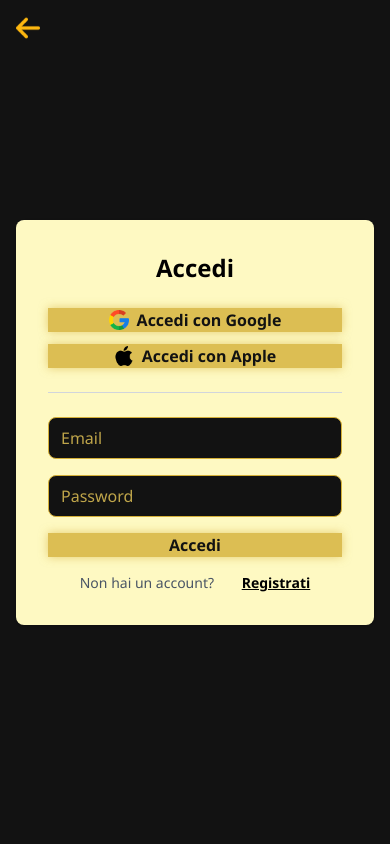
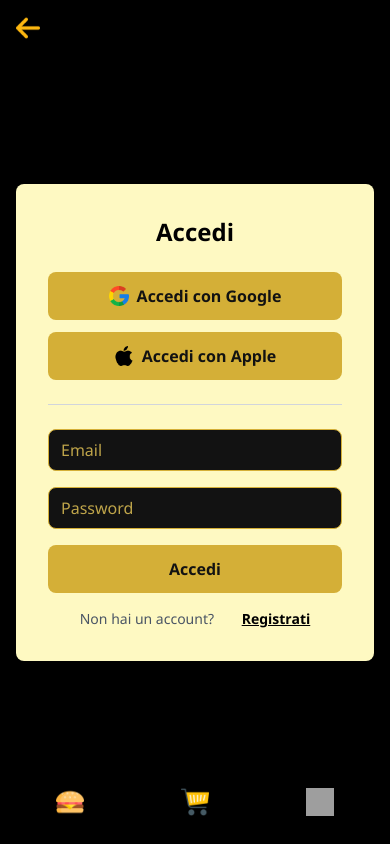
Before and after one commit to prencipemarco/deroma-site, a React (Vite) app: page /auth in a window 390 px wide. Built offline with nearby package versions, Linux system fonts and the light colour scheme; grey boxes are pictures that could not be loaded.

Commit message:
Implementazione carrello

```diff
--- a/package.json
+++ b/package.json
@@ -12,6 +12,7 @@
   "dependencies": {
     "@tailwindcss/vite": "^4.1.8",
     "axios": "^1.9.0",
+    "framer-motion": "^12.16.0",
     "react": "^19.1.0",
     "react-dom": "^19.1.0",
     "react-icons": "^5.5.0",
--- a/src/components/Header.jsx
+++ b/src/components/Header.jsx
@@ -1,5 +1,6 @@
 import React, { useEffect, useState } from "react";
 import { Link } from "react-router-dom";
+import { motion, AnimatePresence } from "framer-motion";
 
 const sections = [
   "Pinse Rosse",
@@ -11,9 +12,12 @@ const sections = [
   "Bevande",
 ];
 
-function Header({ cartCount = 0 }) {
+function Header({ cartCount = 0, cartItems = [], removeItem, totalPrice = 0 }) {
   const [showHeader, setShowHeader] = useState(false);
   const [activeSection, setActiveSection] = useState("");
+  const [cartOpen, setCartOpen] = useState(false);
+
+  const toggleCart = () => setCartOpen(!cartOpen);
 
   useEffect(() => {
     const handleScroll = () => {
@@ -44,6 +48,8 @@ function Header({ cartCount = 0 }) {
   };
 
   return (
+    <>
+      {/* Header principale */}
       <header
         className={`fixed top-0 left-0 w-full z-50 px-6 py-4 flex justify-between items-center transition-all duration-500 ${
           showHeader
@@ -51,7 +57,7 @@ function Header({ cartCount = 0 }) {
             : "opacity-0 pointer-events-none"
         }`}
       >
-      {/* LOGO - visibile solo su desktop */}
+        {/* Logo */}
         <Link to="/" className="ml-10 md:block hidden">
           <img
             src="/logo.png"
@@ -60,8 +66,10 @@ function Header({ cartCount = 0 }) {
           />
         </Link>
 
-      {/* MENU CENTRALE */}
-      <nav className="flex md:gap-3 gap-1 text-sm font-medium tracking-wide overflow-x-auto scrollbar-none md:overflow-visible px-1">
+        {/* Menu centrale */}
+        <nav
+          className="flex md:gap-3 gap-1 text-sm font-medium tracking-wide overflow-x-auto scrollbar-none md:overflow-visible px-1 transition-all duration-300"
+        >
           {sections.map((section) => {
             const id = section.toLowerCase().replace(/\s/g, "-");
             const isActive = activeSection === section;
@@ -83,7 +91,7 @@ function Header({ cartCount = 0 }) {
           })}
         </nav>
 
-      {/* ICONE UTENTE + CARRELLO - visibili solo su desktop */}
+        {/* Icone a destra */}
         <div className="items-center gap-6 md:flex hidden">
           <Link to="/auth">
             <img
@@ -93,13 +101,13 @@ function Header({ cartCount = 0 }) {
             />
           </Link>
 
-        <div className="relative">
+          <div className="relative cursor-pointer" onClick={toggleCart}>
             <img
-            src="/icons/carts.png"
+              src={cartOpen ? "/icons/close-yellow.png" : "/icons/carts.png"}
               alt="Cart"
               className="mr-10 w-8 h-8 hover:scale-110 transition-transform"
             />
-          {cartCount > 0 && (
+            {cartCount > 0 && !cartOpen && (
               <span className="absolute -top-2 -right-2 bg-yellow-400 text-black text-xs rounded-full w-5 h-5 flex items-center justify-center">
                 {cartCount}
               </span>
@@ -107,6 +115,53 @@ function Header({ cartCount = 0 }) {
           </div>
         </div>
       </header>
+
+      {/* Cart Panel laterale */}
+      <AnimatePresence>
+        {cartOpen && (
+          <motion.div
+            initial={{ x: 400, opacity: 0 }}
+            animate={{ x: 0, opacity: 1 }}
+            exit={{ x: 400, opacity: 0 }}
+            transition={{ duration: 0.3 }}
+            className="fixed top-[72px] right-0 h-[calc(100vh-72px)] w-[340px] bg-black/70 backdrop-blur-lg z-40 shadow-xl px-5 py-4 overflow-y-auto rounded-l-xl"
+          >
+            <h3 className="text-yellow-400 text-xl font-bold mb-4 text-center">Carrello</h3>
+
+            {cartItems.length === 0 ? (
+              <p className="text-gray-400 text-center">Carrello vuoto</p>
+            ) : (
+              <ul className="space-y-3">
+                {cartItems.map((item, i) => (
+                  <li
+                    key={i}
+                    className="flex justify-between items-center bg-white/10 rounded p-2 shadow-inner"
+                  >
+                    <span>{item.name}</span>
+                    <div className="flex items-center gap-3">
+                      <span>{item.quantity}× {item.price.toFixed(2)}€</span>
+                      <button
+                        onClick={() => removeItem(item.id)}
+                        className="text-red-500 font-bold text-xl leading-none hover:text-red-400"
+                        aria-label={`Rimuovi ${item.name}`}
+                      >
+                        ×
+                      </button>
+                    </div>
+                  </li>
+                ))}
+              </ul>
+            )}
+
+            {/* Totale */}
+            <div className="mt-4 border-t border-yellow-400 pt-4 flex justify-between text-yellow-400 font-semibold text-lg">
+              <span>Totale:</span>
+              <span>{totalPrice.toFixed(2)}€</span>
+            </div>
+          </motion.div>
+        )}
+      </AnimatePresence>
+    </>
   );
 }
 
--- a/src/components/MobileBottomBar.jsx
+++ b/src/components/MobileBottomBar.jsx
@@ -1,52 +1,122 @@
-import React, { useEffect, useState } from "react";
+import React, { useRef, useEffect } from "react";
 import { Link } from "react-router-dom";
+import { motion } from "framer-motion";
 
-function MobileBottomBar({ cartCount = 0 }) {
-  const [showBar, setShowBar] = useState(false);
+function MobileBottomBar({
+  cartCount = 0,
+  cartItems = [],
+  removeItem,
+  totalPrice = 0,
+  cartOpen,
+  setCartOpen
+}) {
+  const cartRef = useRef(null);
+
+  const toggleCart = () => setCartOpen(!cartOpen);
 
   useEffect(() => {
-    const handleScroll = () => {
-      const heroHeight = document.querySelector("#hero")?.offsetHeight || 300;
-      setShowBar(window.scrollY > heroHeight * 0.7);
+    function handleClickOutside(event) {
+      if (cartOpen && cartRef.current && !cartRef.current.contains(event.target)) {
+        setCartOpen(false);
+      }
+    }
+
+    document.addEventListener("mousedown", handleClickOutside);
+    return () => {
+      document.removeEventListener("mousedown", handleClickOutside);
     };
-
-    window.addEventListener("scroll", handleScroll);
-    return () => window.removeEventListener("scroll", handleScroll);
-  }, []);
-
-  if (!showBar) return null;
+  }, [cartOpen, setCartOpen]);
 
   return (
-    <div className={`fixed bottom-4 left-0 w-full z-50 md:hidden flex justify-center items-center pointer-events-none transition-all ${showBar ? "animate-bounceInUp" : ""}`}>
-      <div className="flex justify-around gap-6 w-[90%] pointer-events-auto">
-
-        {/* User Icon */}
-        <Link to="/auth" className="flex-1 flex justify-center">
-          <div className="w-full max-w-[90px] bg-white/10 backdrop-blur-md p-3 rounded-2xl shadow-lg flex items-center justify-center hover:scale-105 transition-transform">
-            <img src="/icons/user_m.png" alt="User" className="w-7 h-7" />
-          </div>
-        </Link>
+    <>
+      {/* Barra bottom */}
+      <div className="fixed bottom-4 left-0 w-full z-50 md:hidden flex justify-center pointer-events-none">
+        <div className="flex justify-around gap-6 w-[90%] pointer-events-auto relative">
 
           {/* Logo */}
-        <Link to="/" className="flex-1 flex justify-center">
-          <div className="w-full max-w-[90px] bg-white/10 backdrop-blur-md p-3 rounded-2xl shadow-lg flex items-center justify-center hover:scale-105 transition-transform">
+          <div className="flex-1 flex justify-center">
+            <Link to="/" className="w-full max-w-[90px] bg-black/10 backdrop-blur-md p-3 rounded-2xl shadow-lg flex items-center justify-center hover:scale-105 transition-transform">
               <img src="/logo.png" alt="Logo" className="w-7 h-7" />
+            </Link>
           </div>
-        </Link>
 
-        {/* Cart Icon */}
-        <div className="flex-1 flex justify-center relative">
-          <div className="w-full max-w-[90px] bg-white/10 backdrop-blur-md p-3 rounded-2xl shadow-lg flex items-center justify-center hover:scale-105 transition-transform">
-            <img src="/icons/carts.png" alt="Cart" className="w-7 h-7" />
-          </div>
+          {/* Cart - cambia immagine quando aperto */}
+          <motion.button
+            onClick={toggleCart}
+            className="flex-1 flex justify-center cursor-pointer relative"
+            whileTap={{ scale: 0.9 }}
+          >
+            <div className="w-full max-w-[90px] bg-black/10 backdrop-blur-md p-3 rounded-2xl shadow-lg flex items-center justify-center hover:scale-105 transition-transform">
+              {cartOpen ? (
+                <img
+                  src="/icons/remove.png" // icona X
+                  alt="Chiudi"
+                  className="w-7 h-7 select-none"
+                />
+              ) : (
+                <>
+                  <img src="/icons/carts.png" alt="Carrello" className="w-7 h-7" />
                   {cartCount > 0 && (
                     <span className="absolute -top-2 -right-2 bg-yellow-400 text-black text-[10px] rounded-full w-5 h-5 flex items-center justify-center shadow-md">
                       {cartCount}
                     </span>
                   )}
+                </>
+              )}
+            </div>
+          </motion.button>
+
+          {/* User */}
+          <div className="flex-1 flex justify-center">
+            <Link to="/auth" className="w-full max-w-[90px] bg-black/10 backdrop-blur-md p-3 rounded-2xl shadow-lg flex items-center justify-center hover:scale-105 transition-transform">
+              <img src="/icons/user_m.png" alt="User" className="w-7 h-7" />
+            </Link>
           </div>
         </div>
       </div>
+
+      {/* Card Carrello */}
+      {cartOpen && (
+        <div
+          ref={cartRef}
+          className="fixed bottom-[88px] left-0 right-0 mx-auto w-[93vw] max-h-[120vh] bg-black/10 backdrop-blur-md rounded-xl shadow-lg overflow-y-auto z-50 px-4 py-4"
+        >
+          <h3 className="text-yellow-400 text-xl font-bold mb-4 text-center">Carrello</h3>
+
+          {/* Lista articoli */}
+          {cartItems.length === 0 ? (
+            <p className="text-gray-400 text-center">Carrello vuoto</p>
+          ) : (
+            <ul className="space-y-3">
+              {cartItems.map((item) => (
+                <li
+                  key={item.id}
+                  className="flex justify-between items-center bg-white/10 rounded p-2 shadow-inner"
+                >
+                  <span>{item.name}</span>
+                  <div className="flex items-center gap-3">
+                    <span>{item.quantity}× {item.price.toFixed(2)}€</span>
+                    <button
+                      onClick={() => removeItem(item.id)}
+                      className="text-red-500 font-bold text-xl leading-none hover:text-red-400"
+                      aria-label={`Rimuovi ${item.name}`}
+                    >
+                      ×
+                    </button>
+                  </div>
+                </li>
+              ))}
+            </ul>
+          )}
+
+          {/* Totale */}
+          <div className="mt-4 border-t border-yellow-400 pt-4 flex justify-between text-yellow-400 font-semibold text-lg">
+            <span>Totale:</span>
+            <span>{totalPrice.toFixed(2)}€</span>
+          </div>
+        </div>
+      )}
+    </>
   );
 }
 
--- a/src/pages/Menu/Auth.jsx
+++ b/src/pages/Menu/Auth.jsx
@@ -36,7 +36,7 @@ function Auth() {
   };
 
   return (
-    <div className="min-h-screen flex items-center justify-center bg-black-50 p-4">
+    <div className="min-h-screen flex items-center justify-center bg-black p-4 relative">
       <Link
         to="/"
         className="absolute top-4 left-4 text-yellow-500 hover:text-yellow-300 text-3xl font-bold"
@@ -60,7 +60,6 @@ function Auth() {
           </button>
         </div>
 
-        {/* Linea divisoria */}
         <hr className="my-6 border-t border-gray-300" />
 
         <form onSubmit={handleSubmit} className="space-y-4">
@@ -71,7 +70,7 @@ function Auth() {
             value={form.email}
             onChange={handleChange}
             required
-            className="w-full border border-gray-300 rounded px-3 py-2 focus:outline-none focus:ring-2 focus:ring-yellow-500"
+            className="input-gold"
           />
           <input
             type="password"
@@ -80,7 +79,7 @@ function Auth() {
             value={form.password}
             onChange={handleChange}
             required
-            className="w-full border border-gray-300 rounded px-3 py-2 focus:outline-none focus:ring-2 focus:ring-yellow-500"
+            className="input-gold"
           />
           {isRegister && (
             <input
@@ -90,7 +89,7 @@ function Auth() {
               value={form.confirmPassword}
               onChange={handleChange}
               required
-              className="w-full border border-gray-300 rounded px-3 py-2 focus:outline-none focus:ring-2 focus:ring-yellow-500"
+              className="input-gold"
             />
           )}
           <button type="submit" className="btn-yellow w-full">
--- a/src/pages/Menu/Menu.jsx
+++ b/src/pages/Menu/Menu.jsx
@@ -1,26 +1,68 @@
+import { useState } from 'react'
 import { Routes, Route } from 'react-router-dom'
 import Header from '../../components/Header'
 import Hero from '../../components/Hero'
 import MenuSection from '../../components/MenuSection'
 import Footer from '../../components/Footer'
 import Auth from './Auth'
-import MobileBottomBar from '../../components/MobileBottomBar' // <== importa qui
+import MobileBottomBar from '../../components/MobileBottomBar'
 import menuData from '../../data/menu.json'
 
 function Menu() {
+  const [cartOpen, setCartOpen] = useState(false)
+  const [cartItems, setCartItems] = useState([])
+
+  // Funzione per aggiungere prodotto al carrello
+  const addToCart = (item) => {
+    setCartItems((prev) => {
+      const existing = prev.find(i => i.id === item.id)
+      if (existing) {
+        // Aggiorna quantità
+        return prev.map(i => i.id === item.id ? {...i, quantity: i.quantity + 1} : i)
+      } else {
+        return [...prev, {...item, quantity: 1}]
+      }
+    })
+  }
+
+  // Funzione per rimuovere prodotto dal carrello
+  const removeItem = (id) => {
+    setCartItems((prev) => prev.filter(i => i.id !== id))
+  }
+
+  const totalPrice = cartItems.reduce((sum, i) => sum + i.price * i.quantity, 0)
+  const cartCount = cartItems.reduce((sum, i) => sum + i.quantity, 0)
+
   return (
     <>
-      <Header />
+      <Header
+        cartCount={cartCount}
+        cartItems={cartItems}
+        removeItem={removeItem}
+        totalPrice={totalPrice}
+        cartOpen={cartOpen}
+        setCartOpen={setCartOpen}
+      />
+
       <Routes>
         <Route
           path="/"
           element={
-            <div className="pt-20 pb-20"> {/* <== spazio extra sotto per non coprire il contenuto */}
+            <div
+              className={`pt-20 pb-20 transition-all duration-500 ${
+                cartOpen ? 'md:pr-[360px]' : ''
+              }`}
+            >
               <Hero />
               {Object.entries(menuData).map(([section, items]) => (
-                <MenuSection key={section} title={section} items={items} />
+                <MenuSection
+                  key={section}
+                  title={section}
+                  items={items}
+                  cartOpen={cartOpen}
+                  addToCart={addToCart}
+                />
               ))}
-
               <Footer />
             </div>
           }
@@ -28,8 +70,14 @@ function Menu() {
         <Route path="/auth" element={<Auth />} />
       </Routes>
 
-      {/* Barra mobile in basso */}
-      <MobileBottomBar cartCount={0} /> {/* Puoi collegare il count al tuo stato globale/cart */}
+      <MobileBottomBar
+        cartCount={cartCount}
+        cartOpen={cartOpen}
+        setCartOpen={setCartOpen}
+        cartItems={cartItems}
+        removeItem={removeItem}
+        addToCart={addToCart}
+      />
     </>
   )
 }
--- a/src/style/global.css
+++ b/src/style/global.css
@@ -2,11 +2,11 @@
 
 /* Colori base */
 :root {
-  --color-bg: #121212;         /* sfondo nero */
-  --color-text: #f0c419;       /* oro/giallo chiaro */
-  --color-accent: #d4af37;     /* oro intenso per hover, bottoni */
-  --color-bg-alt: #1e1e1e;     /* grigio scuro per card */
-  --color-text-muted: #bfa54a; /* oro chiaro per testi secondari */
+  --color-bg: #121212;        /* sfondo nero */
+  --color-text: #f0c419;      /* oro/giallo chiaro */
+  --color-accent: #d4af37;    /* oro più intenso per hover, bottoni */
+  --color-bg-alt: #1e1e1e;    /* grigio scuro per card */
+  --color-text-muted: #bfa54a; /* oro più chiaro per testi secondari */
 }
 
 /* Background generale */
@@ -16,85 +16,6 @@ body, #root {
   font-family: 'Segoe UI', Tahoma, Geneva, Verdana, sans-serif;
   margin: 0;
   padding: 0;
-}
-
-/* Link */
-a {
-  color: var(--color-text-muted);
-  text-decoration: none;
-  transition: color 0.3s ease;
-  cursor: pointer;
-}
-
-a:hover {
-  color: var(--color-accent);
-  text-decoration: underline;
-}
-
-/* Pulsanti base */
-.btn {
-  border: none;
-  padding: 0.75rem 1.25rem;
-  border-radius: 0.5rem;
-  font-weight: 600;
-  cursor: pointer;
-  transition: background-color 0.3s ease, color 0.3s ease, box-shadow 0.3s ease;
-  user-select: none;
-}
-
-/* Pulsanti gialli con glassmorphism */
-.btn-yellow {
-  background-color: rgba(212, 175, 55, 0.8);
-  backdrop-filter: blur(6px);
-  color: var(--color-bg);
-  font-weight: 700;
-  box-shadow: 0 0 10px rgba(212, 175, 55, 0.6);
-}
-
-.btn-yellow:hover {
-  background-color: rgba(212, 175, 55, 1);
-  box-shadow: 0 0 15px rgba(212, 175, 55, 0.9);
-  filter: none;
-}
-
-/* Input */
-input {
-  background-color: var(--color-bg);
-  border: 1px solid var(--color-accent);
-  color: var(--color-text);
-  padding: 0.5rem 0.75rem;
-  border-radius: 0.5rem;
-  width: 100%;
-  transition: border-color 0.3s ease;
-}
-
-input::placeholder {
-  color: var(--color-text-muted);
-}
-
-input:focus {
-  outline: none;
-  border-color: var(--color-accent);
-  box-shadow: 0 0 8px var(--color-accent);
-}
-
-/* Scrollbar personalizzata */
-body::-webkit-scrollbar {
-  width: 8px;
-}
-
-body::-webkit-scrollbar-thumb {
-  background-color: var(--color-accent);
-  border-radius: 4px;
-}
-
-/* Scrollbar nascosta (classe utility) */
-.scrollbar-none::-webkit-scrollbar {
-  display: none;
-}
-.scrollbar-none {
-  -ms-overflow-style: none;
-  scrollbar-width: none;
 }
 
 /* Header */
@@ -110,11 +31,6 @@ header {
   padding: 1rem;
   margin-bottom: 1.5rem;
   color: var(--color-text);
-  transition: box-shadow 0.3s ease;
-}
-
-.menu-card:hover {
-  box-shadow: 0 6px 20px rgba(212, 175, 55, 0.4);
 }
 
 /* Testo secondario nelle card */
@@ -122,15 +38,12 @@ header {
   color: var(--color-text-muted);
 }
 
-/* Titoli sezioni menu centrati e raffinati */
+/* Titoli sezioni menu centrati */
 .menu-section-title {
   text-align: center;
   font-size: 2rem;
-  font-weight: 800;
-  letter-spacing: 2px;
+  font-weight: 700;
   margin-bottom: 2rem;
-  color: var(--color-accent);
-  text-shadow: 0 0 5px rgba(212, 175, 55, 0.6);
 }
 
 /* Testo card allineato a sinistra */
@@ -139,7 +52,67 @@ header {
   text-align: left;
 }
 
-/* Animazione bounceInUp più naturale */
+/* Pulsanti gialli con testo nero in grassetto */
+.btn-yellow {
+  background-color: var(--color-accent);
+  color: var(--color-bg);
+  font-weight: 700;
+  border: none;
+  padding: 0.75rem 1.25rem;
+  border-radius: 0.5rem;
+  cursor: pointer;
+  transition: background-color 0.3s ease, color 0.3s ease, box-shadow 0.3s ease;
+  user-select: none;
+}
+
+.btn-yellow:hover {
+  background-color: #c49e1c; /* oro leggermente più scuro */
+  color: var(--color-bg);
+  box-shadow: 0 0 8px var(--color-accent);
+}
+
+/* Input stile oro, coerente con il tema */
+.input-gold {
+  background-color: var(--color-bg);
+  border: 1px solid var(--color-accent);
+  color: var(--color-text);
+  padding: 0.5rem 0.75rem;
+  border-radius: 0.5rem;
+  width: 100%;
+  transition: border-color 0.3s ease, box-shadow 0.3s ease;
+}
+
+.input-gold::placeholder {
+  color: var(--color-text-muted);
+}
+
+.input-gold:focus {
+  outline: none;
+  border-color: #d4af37;
+  box-shadow: 0 0 8px var(--color-accent);
+}
+
+/* Scrollbar (opzionale) */
+body::-webkit-scrollbar {
+  width: 8px;
+}
+
+body::-webkit-scrollbar-thumb {
+  background-color: var(--color-accent);
+  border-radius: 4px;
+}
+
+/* Scrollbar none utility */
+.scrollbar-none::-webkit-scrollbar {
+  display: none;
+}
+
+.scrollbar-none {
+  -ms-overflow-style: none; /* IE e Edge */
+  scrollbar-width: none;    /* Firefox */
+}
+
+/* Animazione bounceInUp */
 @keyframes bounceInUp {
   0% {
     opacity: 0;
@@ -147,7 +120,7 @@ header {
   }
   60% {
     opacity: 1;
-    transform: translateY(-10px);
+    transform: translateY(-5px);
   }
   80% {
     transform: translateY(5px);
@@ -158,5 +131,5 @@ header {
 }
 
 .animate-bounceInUp {
-  animation: bounceInUp 0.5s cubic-bezier(0.215, 0.610, 0.355, 1.000);
+  animation: bounceInUp 0.3s ease-out;
 }
```
Also changed, not shown: src/components/MenuSection.jsx (+10 -7 lines), public/icons/remove.png (added), 1 other file (tests, documents, lock files or other folders). Lines whose indentation alone changed are shown as unchanged.
